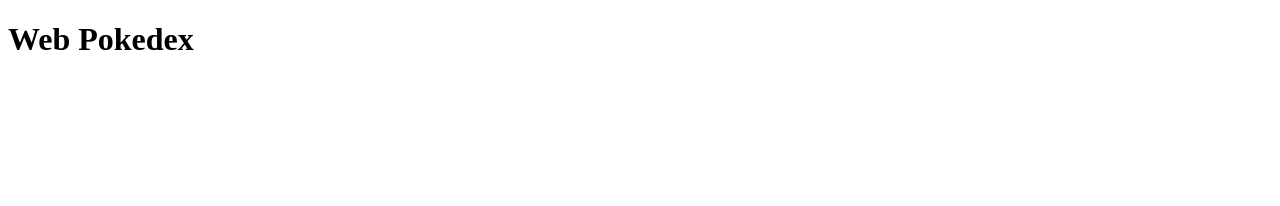
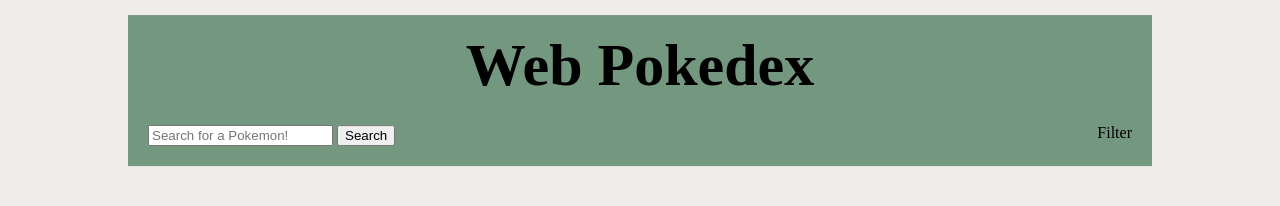
Before and after one commit to JZtheStudent/web_pokedex, a plain HTML site: page src/index.html in a window 1280 px wide. Drawn offline with Linux system fonts and the light colour scheme.

Commit message:
styled header and search bar

```diff
--- a/src/index.html
+++ b/src/index.html
@@ -4,14 +4,36 @@
   <meta charset="UTF-8">
   <meta http-equiv="X-UA-Compatible" content="IE=edge">
   <meta name="viewport" content="width=device-width, initial-scale=1.0">
+
+  <link href="../styles/reset.css" rel="stylesheet">
+  <link href="../styles/index.css" rel="stylesheet">
+
   <title>Web Pokedex</title>
 </head>
 <body>
-  <h1>Web Pokedex</h1>
 
-  <div id="search-filter-nav">
+  <div id="page-container">
+    <header>
+      <h1 id="page-title">Web Pokedex</h1>
+    </header>
+
+    <div id="search-filter-section">
+      <div id="search-section">
+        <form id="search-form">
+            <input type="text" value="" placeholder="Search for a Pokemon!">
+            <input type="submit" value="Search">
+        </form>
+      </div>
+
+      <div id="filter-section">
+        <h2>Filter</h2>
+      </div>
+
+    </div>
+  </div>
 
 
-  </div>
+
+
 </body>
 </html>
--- /dev/null
+++ b/styles/index.css
@@ -0,0 +1,34 @@
+body {
+  background-color: rgb(241, 236, 236);
+}
+
+header {
+  margin: 10px;
+  padding: 10px;
+}
+
+#page-title {
+  text-align: center;
+  font-size: 60px;
+  font-weight: bold;
+}
+
+#page-container {
+  width: 80%;
+  position: fixed;
+  left: 50%;
+  transform: translate(-50%, 10%);
+  background-color: rgb(116, 151, 127);
+}
+
+
+#search-filter-section {
+  display: flex;
+  justify-content: space-between;
+  margin: 10px;
+  padding: 10px;
+}
+
+#search-section {
+
+}
--- /dev/null
+++ b/styles/reset.css
@@ -0,0 +1,43 @@
+html, body, div, span, applet, object, iframe,
+h1, h2, h3, h4, h5, h6, p, blockquote, pre,
+a, abbr, acronym, address, big, cite, code,
+del, dfn, em, img, ins, kbd, q, s, samp,
+small, strike, strong, sub, sup, tt, var,
+b, u, i, center,
+dl, dt, dd, ol, ul, li,
+fieldset, form, label, legend,
+table, caption, tbody, tfoot, thead, tr, th, td,
+article, aside, canvas, details, embed,
+figure, figcaption, footer, header, hgroup,
+menu, nav, output, ruby, section, summary,
+time, mark, audio, video {
+	margin: 0;
+	padding: 0;
+	border: 0;
+	font-size: 100%;
+	font: inherit;
+	vertical-align: baseline;
+}
+/* HTML5 display-role reset for older browsers */
+article, aside, details, figcaption, figure,
+footer, header, hgroup, menu, nav, section {
+	display: block;
+}
+body {
+	line-height: 1;
+}
+ol, ul {
+	list-style: none;
+}
+blockquote, q {
+	quotes: none;
+}
+blockquote:before, blockquote:after,
+q:before, q:after {
+	content: '';
+	content: none;
+}
+table {
+	border-collapse: collapse;
+	border-spacing: 0;
+}
```
